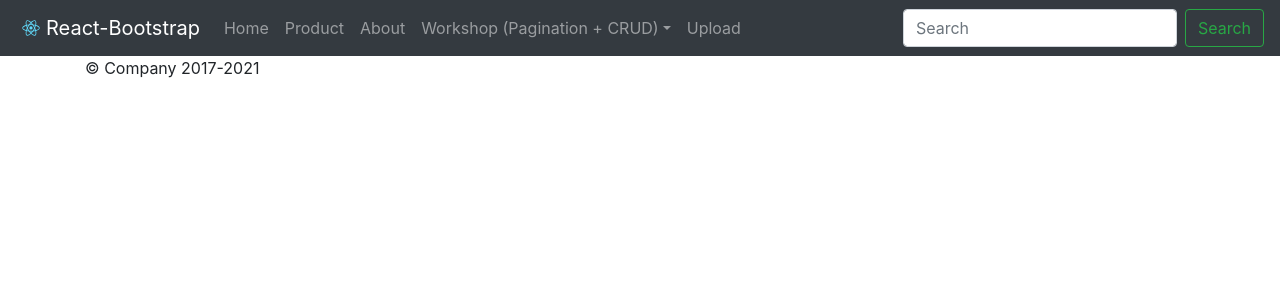
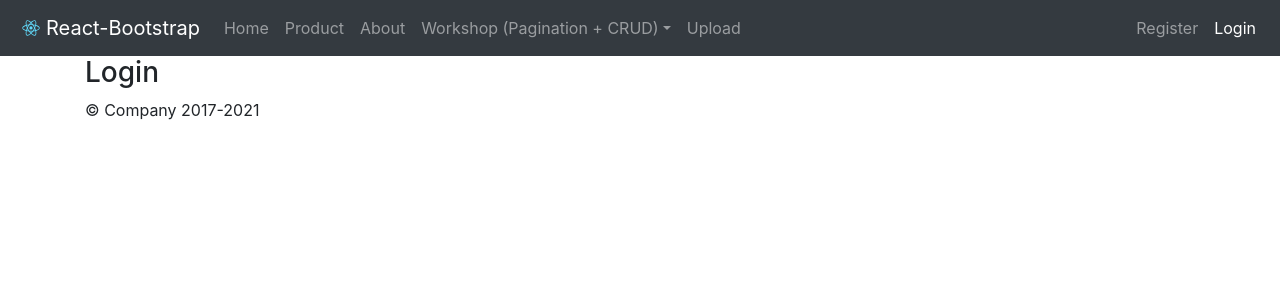
Before and after one commit to jason2071/react-online-app, a React (Create React App) app: page /login in a window 1280 px wide. Shown: the top 300 px of the page. Built offline with nearby package versions, Linux system fonts and the light colour scheme; what react-toast-notifications would draw is missing.

Commit message:
add login & register page

```diff
--- a/src/App.js
+++ b/src/App.js
@@ -14,7 +14,9 @@ import HospitalPage from "./pages/hospital/HospitalPage";
 import CategoryPage from "./pages/category/CategoryPage";
 import CreatePage from "./pages/category/CreatePage";
 import EditPage from "./pages/category/EditPage";
-import UploadPage from "./UploadPage";
+import UploadPage from "./pages/UploadPage";
+import LoginPage from "./pages/authen/LoginPage";
+import RegisterPage from "./pages/authen/RegisterPage";
 
 const queryClient = new QueryClient();
 
@@ -60,6 +62,12 @@ function App() {
             <Route path="/upload">
               <UploadPage />
             </Route>
+            <Route path="/login">
+              <LoginPage />
+            </Route>
+            <Route path="/register">
+              <RegisterPage />
+            </Route>
             <Route path="/category" render={categoryRouteForm} />
             <Route exact path="/">
               <HomePage />
--- a/src/components/NavBar.js
+++ b/src/components/NavBar.js
@@ -58,10 +58,15 @@ function NavBar() {
             Upload
           </NavLink>
         </Nav>
-        <Form inline>
-          <FormControl type="text" placeholder="Search" className="mr-sm-2" />
-          <Button variant="outline-success">Search</Button>
-        </Form>
+
+        <Nav>
+          <NavLink className="nav-link" to="/register">
+            Register
+          </NavLink>
+          <NavLink className="nav-link" to="/login">
+            Login
+          </NavLink>
+        </Nav>
       </Navbar.Collapse>
     </Navbar>
   );
--- a/src/UploadPage.js
+++ b/src/pages/UploadPage.js
@@ -3,7 +3,7 @@ import axios from "axios";
 import { Col, Row, Container } from "react-bootstrap";
 import { useForm } from "react-hook-form";
 import { useHistory } from "react-router-dom";
-import { BASE_URL } from "./constants";
+import { BASE_URL } from "../constants";
 
 const SUPPORTED_IMAGE_FORMATS = ["image/jpeg", "image/jpg"];
 
--- /dev/null
+++ b/src/pages/authen/LoginPage.js
@@ -0,0 +1,18 @@
+import React from "react";
+import { Col, Row, Container } from "react-bootstrap";
+
+const LoginPage = () => {
+  return (
+    <>
+      <Container>
+        <Row>
+          <Col md={4}>
+            <h3>Login</h3>
+          </Col>
+        </Row>
+      </Container>
+    </>
+  );
+};
+
+export default LoginPage;
--- /dev/null
+++ b/src/pages/authen/RegisterPage.js
@@ -0,0 +1,18 @@
+import React from "react";
+import { Col, Row, Container } from "react-bootstrap";
+
+const RegisterPage = () => {
+  return (
+    <>
+      <Container>
+        <Row>
+          <Col md={4}>
+            <h3>Register</h3>
+          </Col>
+        </Row>
+      </Container>
+    </>
+  );
+};
+
+export default RegisterPage;
```
